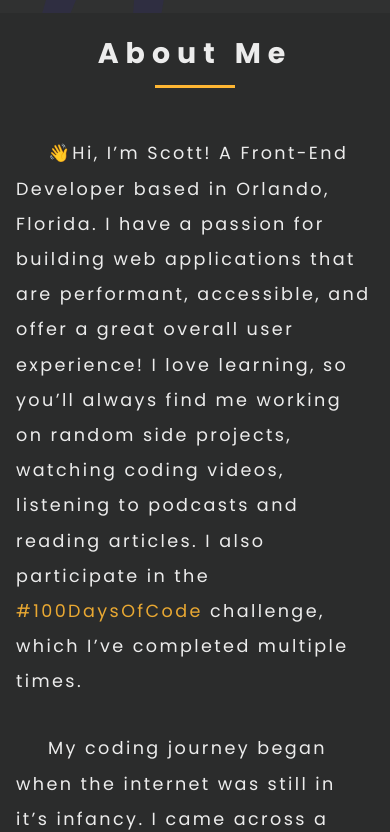
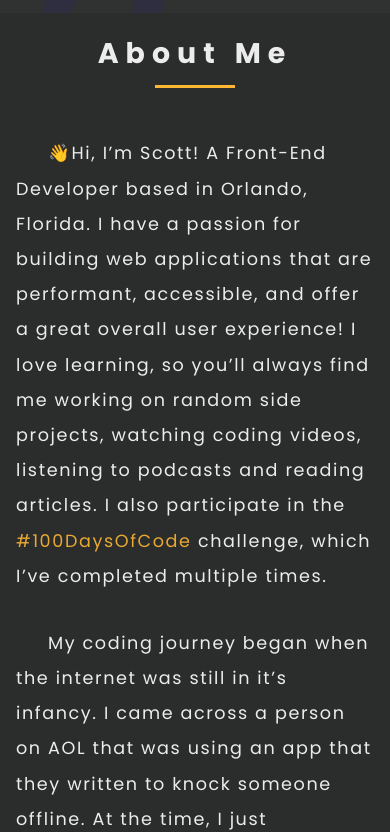
Before and after one commit to scottdiemer/gatsby-portfolio, a Gatsby site: page / in a window 390 px wide. Shown: the part 1015-1847 px from the top of the page. Built offline with nearby package versions, Linux system fonts and the light colour scheme; Gatsby itself is replaced by a stand-in of ours; some packages are replaced by stand-ins of ours.

```diff
--- a/src/css/about.module.css
+++ b/src/css/about.module.css
@@ -3,10 +3,9 @@
   padding: 1rem 0;
   line-height: 1.8;
   font-size: 1.1rem;
-  letter-spacing: 0.2rem;
+  letter-spacing: 0.1rem;
   text-align: left;
   text-indent: 4rem;
-  /* text-justify: auto; */
   max-width: 800px;
   margin: 0 auto;
 }
@@ -22,6 +21,5 @@
     text-indent: 2rem;
     text-align: left;
     line-height: 2;
-    letter-spacing: 0.15rem;
   }
 }
```
